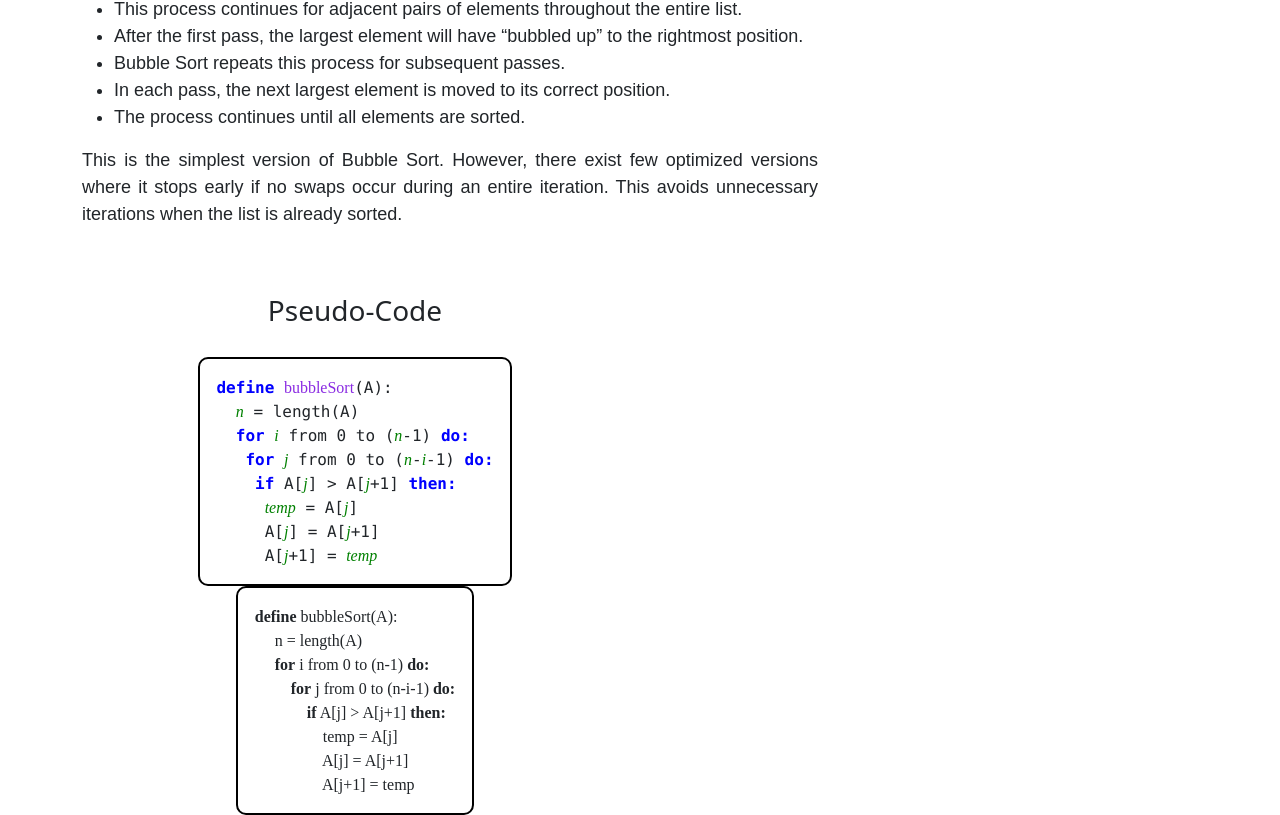
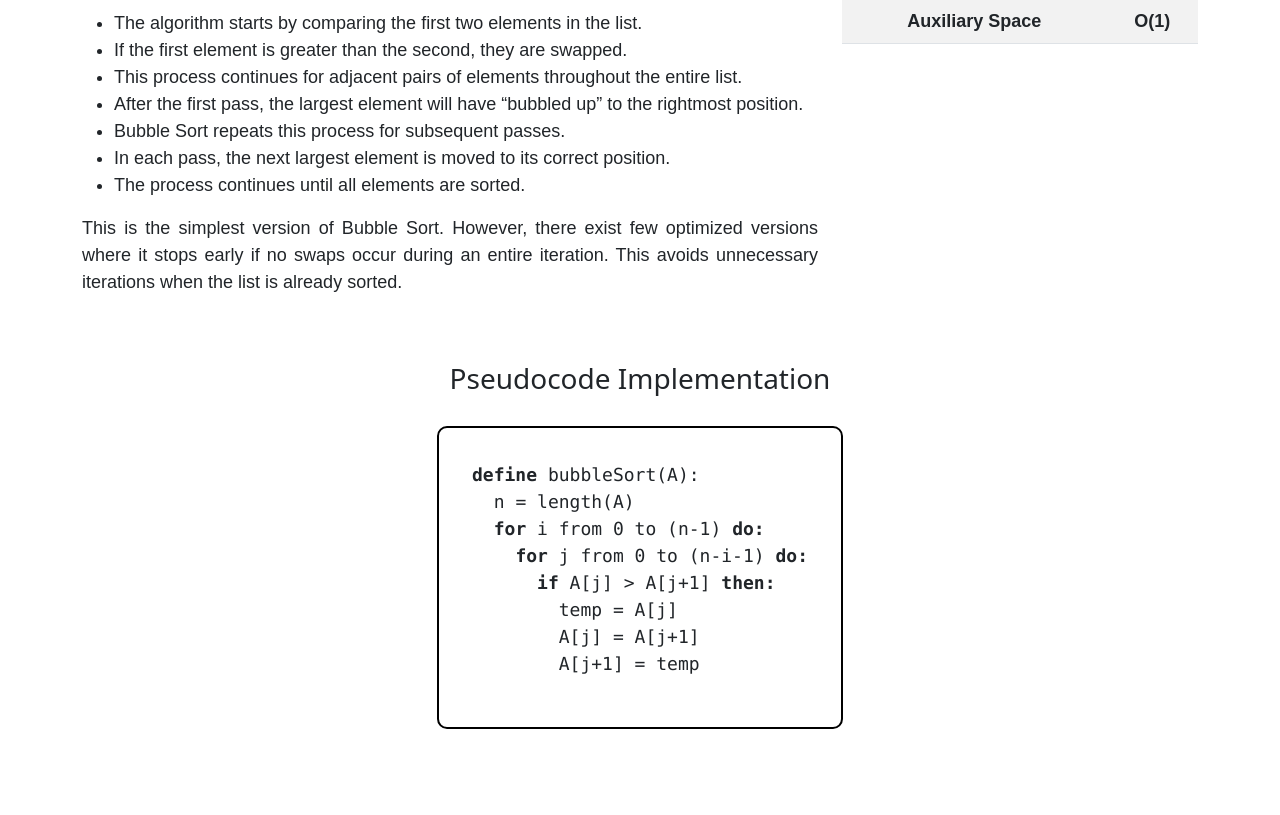
Before and after one commit to cabaraj/Sort-Visualizer, a React (Vite) app: page /bubble-sort in a window 1280 px wide. Shown: the part 1075-1890 px from the top of the page. After the commit the page ends 1804 px from the top, so only its background shows below. Built offline with nearby package versions, Linux system fonts and the light colour scheme.

Commit message:
bars turn into green when completed/sorted

```diff
--- a/src/sortVisualizer/BubbleSortPage.jsx
+++ b/src/sortVisualizer/BubbleSortPage.jsx
@@ -18,7 +18,7 @@ export default function BubbleSortPage(){
                         While Bubble Sort is one of the simplest sorting algorithm to implement, it is also one of the least efficient.
                         <br/>
                         It operates by repeatedly comparing adjacent elements in a list and swapping them if they are in the wrong order. The algorithm is a process of multiple comparing and swapping steps described as follows:
-                        <br/>
+                    </p>
                     <ul>
                         <li>
                             The algorithm starts by comparing the first two elements in the list.
@@ -42,6 +42,7 @@ export default function BubbleSortPage(){
                             The process continues until all elements are sorted.
                         </li>
                     </ul>
+                    <p>
                         This is the simplest version of Bubble Sort. However, there exist few optimized versions where it stops early if no swaps occur during an entire iteration. This avoids unnecessary iterations when the list is already sorted.
                     </p>
                 </div>
@@ -76,27 +77,19 @@ export default function BubbleSortPage(){
                 </div>
             </div>
             <div className="row">
-                <div className="col-6">
-                    <h3>Pseudo-Code</h3>
+                <div className="col-12">
+                    <h3>Pseudocode Implementation</h3>
                     <div className="code-content">
-                        <span className="kw">define </span><span className="algo-name">bubbleSort</span>(A):<br/>
-                        &emsp; <span className="var">n</span> = length(A) <br/>
-                        &emsp; <span className="kw">for</span> <span className="var">i</span> from 0 to (<span className="var">n</span>-1) <span className="kw">do:</span><br/>
-                        &emsp;&emsp; <span className="kw">for</span> <span className="var">j</span> from 0 to (<span className="var">n</span>-<span className="var">i</span>-1) <span className="kw">do:</span><br/>
-                        &emsp;&emsp;&emsp; <span className="kw">if</span> A[<span className="var">j</span>] {'>'} A[<span className="var">j</span>+1] <span className="kw">then:</span><br/>
-                        &emsp;&emsp;&emsp;&emsp;&emsp;<span className="var">temp</span> = A[<span className="var">j</span>]<br/>
-                        &emsp;&emsp;&emsp;&emsp;&emsp;A[<span className="var">j</span>] = A[<span className="var">j</span>+1]<br/>
-                        &emsp;&emsp;&emsp;&emsp;&emsp;A[<span className="var">j</span>+1] = <span className="var">temp</span><br/>
-                    </div>
-                    <div className="code-content" id="test">
-                        <b>define </b>bubbleSort(A):<br/>
-                        &emsp; n = length(A) <br/>
-                        &emsp; <b>for</b> i from 0 to (n-1) <b>do:</b><br/>
-                        &emsp;&emsp; <b>for</b> j from 0 to (n-i-1) <b>do:</b><br/>
-                        &emsp;&emsp;&emsp; <b>if</b> A[j] {'>'} A[j+1] <b>then:</b><br/>
-                        &emsp;&emsp;&emsp;&emsp; temp = A[j]<br/>
-                        &emsp;&emsp;&emsp;&emsp; A[j] = A[j+1]<br/>
-                        &emsp;&emsp;&emsp;&emsp; A[j+1] = temp<br/>
+                        <pre>
+                            <b>define </b>bubbleSort(A):{"\n"}
+                            {"  "}n = length(A){"\n"}
+                            {"  "}<b>for</b> i from 0 to (n-1) <b>do:</b>{"\n"}
+                            {"    "}<b>for</b> j from 0 to (n-i-1) <b>do:</b>{"\n"}
+                            {"      "}<b>if</b> A[j] {'>'} A[j+1] <b>then:</b>{"\n"}
+                            {"        "}temp = A[j]{"\n"}
+                            {"        "}A[j] = A[j+1]{"\n"}
+                            {"        "}A[j+1] = temp{"\n"}
+                        </pre>
                     </div>
                 </div>
             </div>
--- a/src/sortVisualizer/SortVisualizer.jsx
+++ b/src/sortVisualizer/SortVisualizer.jsx
@@ -15,6 +15,7 @@ export default class SortVisualizer extends React.Component {
 
         this.state = {
             array : [],
+            sorted: false,
         };
     }
 
@@ -38,16 +39,23 @@ export default class SortVisualizer extends React.Component {
 
     //function to call sort algo and receives an array with the necessary swaps
     async startSort() {
-        const copyArray = [...this.state.array];
-
+        //const copyArray = [...this.state.array];
+        if(isSorted(this.state.array)){
+            animateSortedBars();
+        } else {
             let swaps = [];
             if (this.props.algorithm === "bubble sort") {
-            swaps = bubbleSort(copyArray);
+                //swaps = bubbleSort(copyArray);
+                swaps = bubbleSort(this.state.array);
+                //bubbleSort(this.state.array);
             }
             for(let swap of swaps){
                 await sleep(3);
                 animateBars(swap);
             }
+            animateSortedBars();
+        }
+
     }
 
     //function that will return something to be displayed initially
@@ -58,8 +66,8 @@ export default class SortVisualizer extends React.Component {
             <>
                 <div className="row">
                     <div className="col">
-                        <button onClick={() => this.initArray()}>Generate New Array</button>
-                        <button onClick={() => this.startSort()}>Sort</button>
+                        <button className="btn btn-secondary" onClick={() => this.initArray()}>Generate New Array</button>
+                        <button className="btn btn-secondary" onClick={() => this.startSort()}>Sort</button>
                     </div>
                 </div>
                 <div className="row" id="bar-container">
@@ -69,6 +77,15 @@ export default class SortVisualizer extends React.Component {
         );
 
     }
+}
+
+function isSorted(arr){
+    for(let i = 0; i < arr.length - 1; i++){
+        if(arr[i] > arr[i+1]){
+            return false;
+        }
+    }
+    return true;
 }
 
 async function sleep(n){
@@ -93,3 +110,13 @@ async function animateBars(currentBars, i) {
     b1.backgroundColor = b2.backgroundColor = INITIAL_COLOR;
     await sleep(1);
 }
+
+async function animateSortedBars() {
+    const arrayBars = document.getElementsByClassName("array-bar");
+    for(let i = 0; i < NUMBER_OF_BARS; i++){
+        const b1 = arrayBars[i].style;
+        b1.backgroundColor = COMPLETED_COLOR;
+        await sleep(1);
+        b1.backgroundColor = INITIAL_COLOR;
+    }
+}
--- a/src/style.css
+++ b/src/style.css
@@ -20,7 +20,7 @@ h3{
     margin-top: 50px;
     margin-bottom: 30px;
 }
-p{
+p, li{
     text-align: justify;
     font-size: large;
     font-family: Arial, Helvetica, sans-serif;
@@ -37,23 +37,11 @@ td{
     margin: auto;
     width: fit-content;
     text-align: left;
-    font-family: Lucida Console;
+
 }
-.code-content > .algo-name{
-    font-family: cursive;
-    color:blueviolet;
-}
-.code-content > .kw{
-    color: blue;
-    font-weight: bold;
-}
-.code-content > .var{
-    font-family:cursive;
-    font-style: italic;
-    color: green;
-}
-#test{
-    font-family: cursive;
+pre{
+    font-family: Consolas, Courier New, monospace;
+    font-size: large;
 }
 /*Bars Section*/
 #bar-container{
@@ -66,4 +54,7 @@ td{
 .array-bar {
     display: inline-block;
     border: .5px solid black;
-  }
+}
+.btn{
+    margin: 2%;
+}
```
Lines whose indentation alone changed are shown as unchanged.
